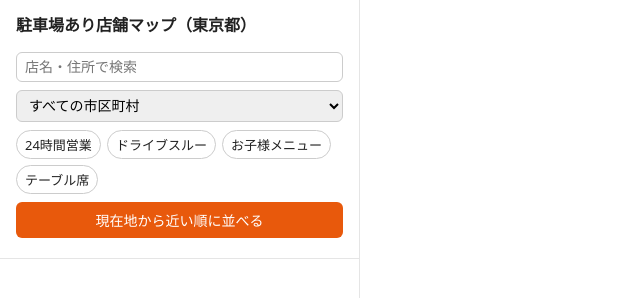
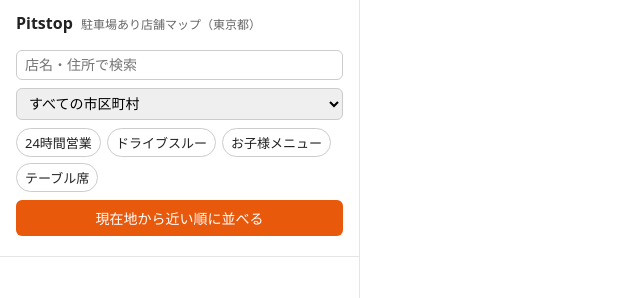
Before and after one commit to shunichi-taneike/pitstop, a plain HTML site: page index.html in a window 1280 px wide. Shown: the top 298 px of the page, without its empty margins (0-640 px from the left). Drawn offline with Linux system fonts and the light colour scheme; some packages are replaced by stand-ins of ours.

Commit message:
Rename project to Pitstop
Co-Authored-By: Claude Opus 5.5 <noreply@anthropic.com>

```diff
--- a/index.html
+++ b/index.html
@@ -3,7 +3,7 @@
 <head>
 <meta charset="utf-8">
 <meta name="viewport" content="width=device-width, initial-scale=1">
-<title>駐車場あり店舗マップ</title>
+<title>Pitstop - 駐車場あり店舗マップ</title>
 <style>
   :root {
     --accent: #e8590c;
@@ -20,6 +20,7 @@
   #map { flex: 1; }
   header { padding: 12px 16px; border-bottom: 1px solid var(--line); }
   h1 { font-size: 16px; margin: 0 0 8px; }
+  h1 small { font-size: 12px; font-weight: normal; color: #666; margin-left: 4px; }
   .controls { display: grid; gap: 8px; }
   .controls input[type=search], .controls select { width: 100%; padding: 6px 8px; font-size: 14px; border: 1px solid #ccc; border-radius: 6px; }
   .chips { display: flex; flex-wrap: wrap; gap: 6px; }
@@ -72,7 +73,7 @@
 <div class="app">
   <aside>
     <header>
-      <h1>駐車場あり店舗マップ（東京都）</h1>
+      <h1>Pitstop <small>駐車場あり店舗マップ（東京都）</small></h1>
       <div class="controls">
         <div class="chains" id="chains"></div>
         <input type="search" id="q" placeholder="店名・住所で検索">
```
